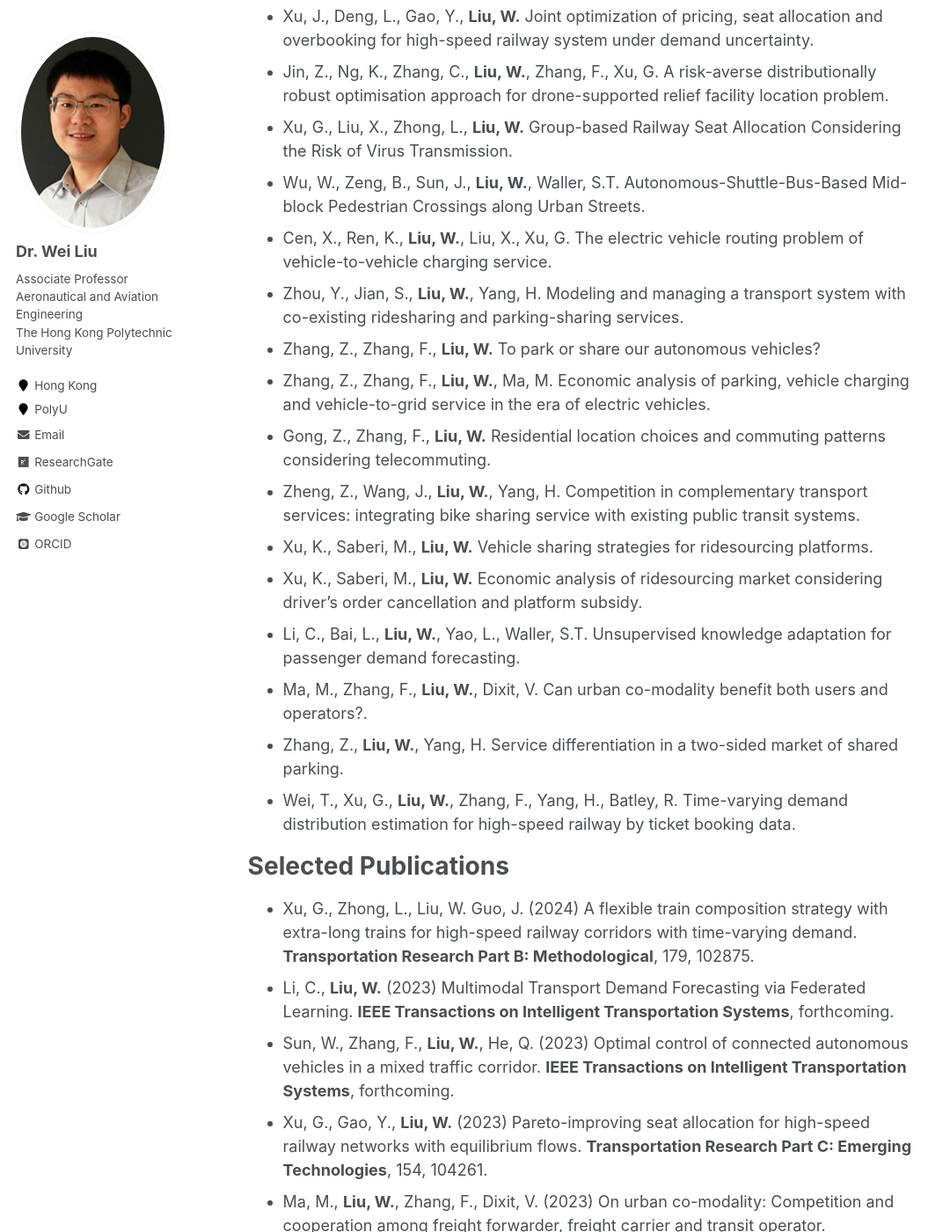
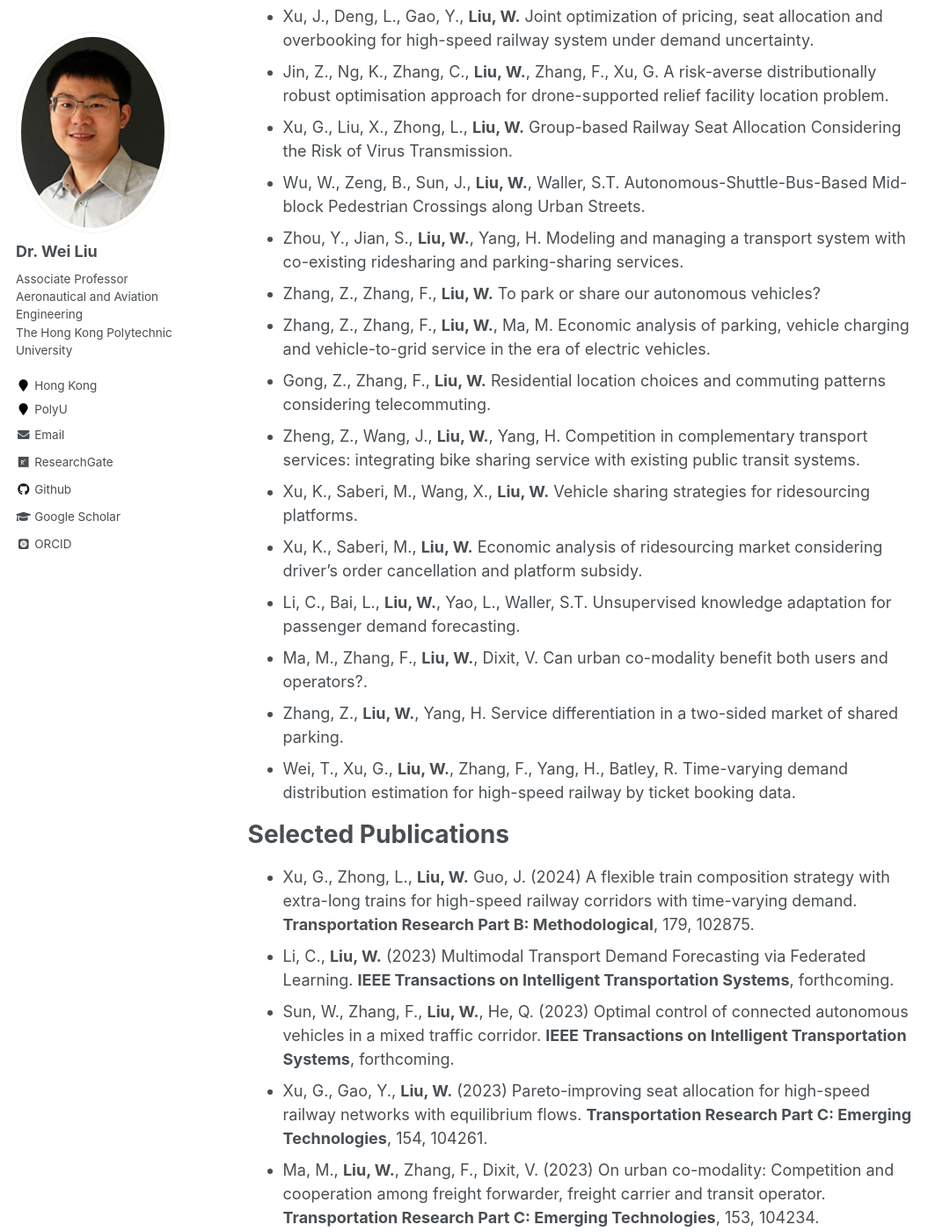
Before and after one commit to weiliu2016/weiliu2016.github.io, a Jekyll site: the page built from _pages/about.md, in a window 1280 px wide and 1400 px high, scrolled down 3212 px. Shown: the whole window at 88% size, without its empty margins (0-1080 px from the left). Built offline with Jekyll 4.4.1, drawn with Linux system fonts in a browser that asks for light colours; some web fonts are replaced; some of the changed text lies outside the part shown.

Commit message:
Update about.md

```diff
--- a/_pages/about.md
+++ b/_pages/about.md
@@ -76,13 +76,12 @@ Selected Working Papers
 - Jin, Z., Ng, K., Zhang, C., **Liu, W.**, Zhang, F., Xu, G. A risk-averse distributionally robust optimisation approach for drone-supported relief facility location problem.
 - Xu, G., Liu, X., Zhong, L., **Liu, W.** Group-based Railway Seat Allocation Considering the Risk of Virus Transmission.
 - Wu, W., Zeng, B., Sun, J., **Liu, W.**, Waller, S.T. Autonomous-Shuttle-Bus-Based Mid-block Pedestrian Crossings along Urban Streets.
-- Cen, X., Ren, K., **Liu, W.**, Liu, X., Xu, G. The electric vehicle routing problem of vehicle-to-vehicle charging service.
 - Zhou, Y., Jian, S., **Liu, W.**, Yang, H. Modeling and managing a transport system with co-existing ridesharing and parking-sharing services.
 - Zhang, Z., Zhang, F., **Liu, W.** To park or share our autonomous vehicles?
 - Zhang, Z., Zhang, F., **Liu, W.**, Ma, M. Economic analysis of parking, vehicle charging and vehicle-to-grid service in the era of electric vehicles.
 - Gong, Z., Zhang, F., **Liu, W.** Residential location choices and commuting patterns considering telecommuting.
 - Zheng, Z., Wang, J., **Liu, W.**, Yang, H. Competition in complementary transport services: integrating bike sharing service with existing public transit systems.
-- Xu, K., Saberi, M., **Liu, W.** Vehicle sharing strategies for ridesourcing platforms.
+- Xu, K., Saberi, M., Wang, X., **Liu, W.** Vehicle sharing strategies for ridesourcing platforms.
 - Xu, K., Saberi, M., **Liu, W.** Economic analysis of ridesourcing market considering driver's order cancellation and platform subsidy.
 - Li, C., Bai, L., **Liu, W.**, Yao, L., Waller, S.T. Unsupervised knowledge adaptation for passenger demand forecasting.
 - Ma, M., Zhang, F., **Liu, W.**, Dixit, V. Can urban co-modality benefit both users and operators?.
@@ -91,7 +90,7 @@ Selected Working Papers
 
 Selected Publications
 ======
-- Xu, G., Zhong, L., Liu, W. Guo, J. (2024) A flexible train composition strategy with extra-long trains for high-speed railway corridors with time-varying demand. **Transportation Research Part B: Methodological**, 179, 102875.
+- Xu, G., Zhong, L., **Liu, W.** Guo, J. (2024) A flexible train composition strategy with extra-long trains for high-speed railway corridors with time-varying demand. **Transportation Research Part B: Methodological**, 179, 102875.
 - Li, C., **Liu, W.** (2023) Multimodal Transport Demand Forecasting via Federated Learning. **IEEE Transactions on Intelligent Transportation Systems**, forthcoming.
 - Sun, W., Zhang, F., **Liu, W.**, He, Q. (2023) Optimal control of connected autonomous vehicles in a mixed traffic corridor. **IEEE Transactions on Intelligent Transportation Systems**, forthcoming.
 - Xu, G., Gao, Y., **Liu, W.** (2023) Pareto-improving seat allocation for high-speed railway networks with equilibrium flows. **Transportation Research Part C: Emerging Technologies**, 154, 104261.
```
Also changed, not shown: other parts of _pages/about.md (+1 -1 lines).
